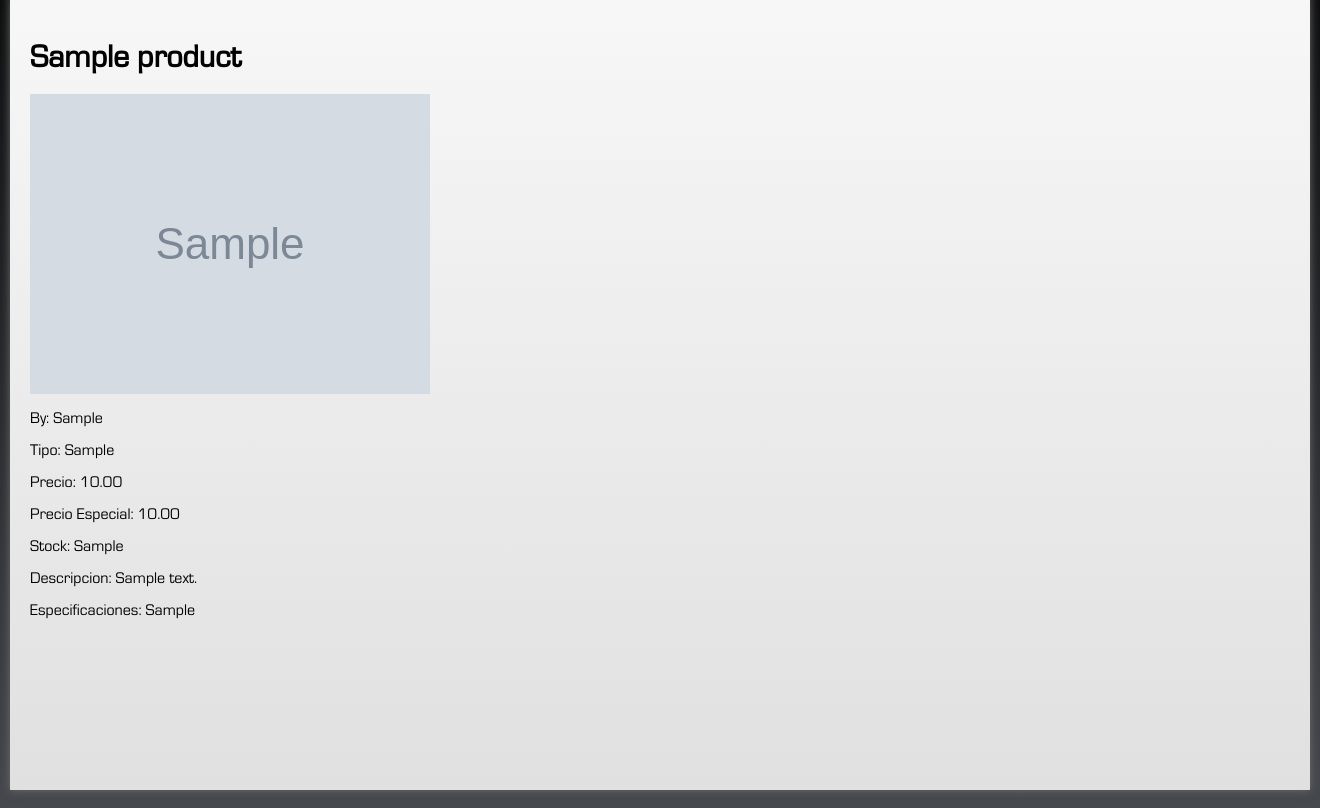
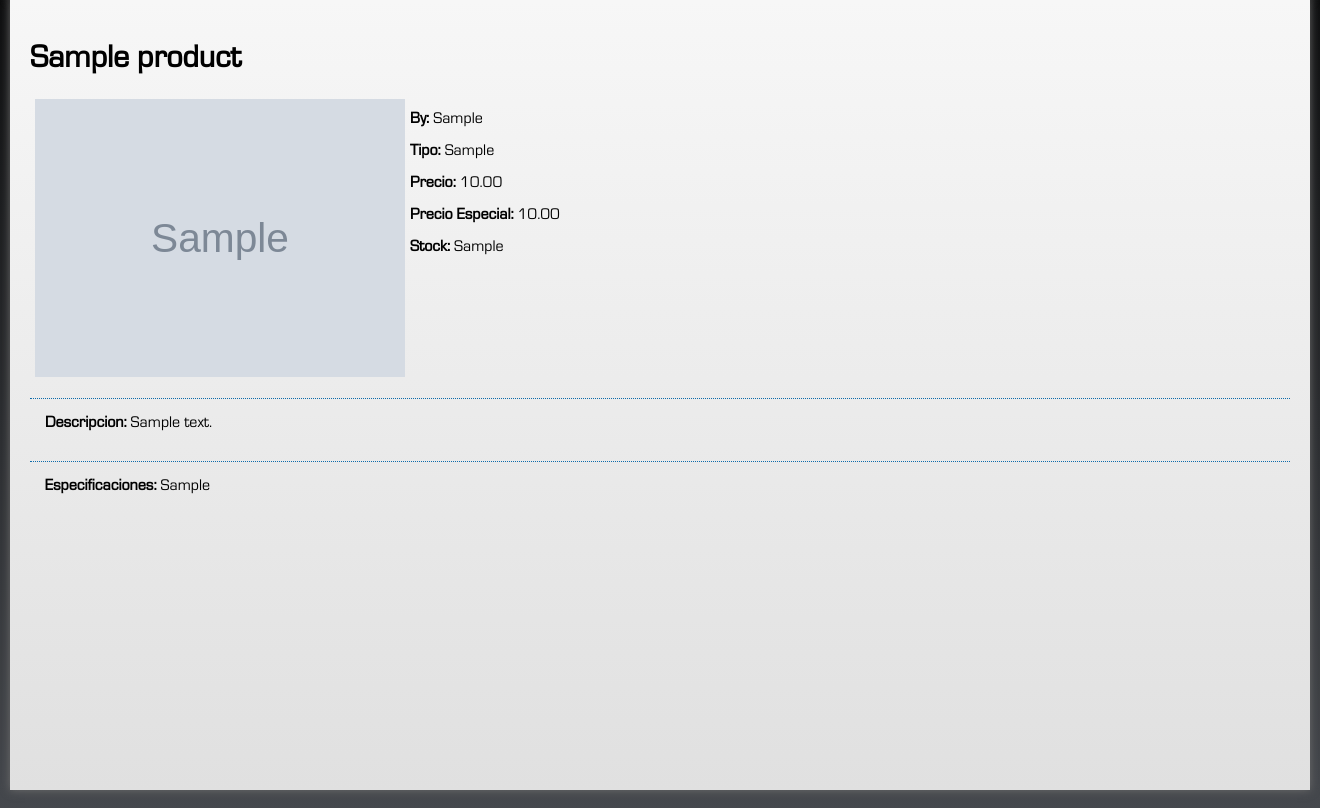
Before and after one commit to Rodarc20/wstore, a Django app: page /store/product/1/ in a window 1320 px wide. Shown: the part 196-1004 px from the top of the page. Run offline with Django 3.2, Linux system fonts and the light colour scheme; tables that the repository leaves empty hold one stand-in row (values such as "Sample post"); grey boxes marked "Sample" are stand-in pictures.

Commit message:
increase the order in the staticsfiles

```diff
--- /dev/null
+++ b/store/static/store/base.css
@@ -0,0 +1,89 @@
+@font-face
+{
+    font-family: eur;
+    src: url('fonts/Eurostile.ttf');
+}
+
+@font-face
+{
+    font-family: Bank;
+    src: url('fonts/bgothm.ttf');
+}
+
+@font-face
+{
+    font-family: ErasM;
+    src: url('fonts/ERASMD.ttf');
+}
+
+body {
+    /*background: black;// url("images/EADSE.png") no-repeat right bottom;*/
+    width: 1300px;
+    margin-left:auto;
+    margin-right:auto;
+    padding: 10px 10px;
+    /*font-family: "Verdana", sans-serif;ckground: rgb(0,0,0); /* Old browsers */
+    font-family: eur;
+    background: -moz-linear-gradient(top,  rgba(0,0,0,1) 0%, rgba(69,72,77,1) 100%); /* FF3.6+ */
+    background: -webkit-gradient(linear, left top, left bottom, color-stop(0%,rgba(0,0,0,1)), color-stop(100%,rgba(69,72,77,1))); /* Chrome,Safari4+ */
+    background: -webkit-linear-gradient(top,  rgba(0,0,0,1) 0%,rgba(69,72,77,1) 100%); /* Chrome10+,Safari5.1+ */
+    background: -o-linear-gradient(top,  rgba(0,0,0,1) 0%,rgba(69,72,77,1) 100%); /* Opera 11.10+ */
+    background: -ms-linear-gradient(top,  rgba(0,0,0,1) 0%,rgba(69,72,77,1) 100%); /* IE10+ */
+    background: linear-gradient(to bottom,  rgba(0,0,0,1) 0%,rgba(69,72,77,1) 100%); /* W3C */
+    filter: progid:DXImageTransform.Microsoft.gradient( startColorstr='#000000', endColorstr='#45484d',GradientType=0 ); /* IE6-9 */
+    /*background: #eeeeee; // Old browsers
+    background: -moz-linear-gradient(top,  #cccccc  0%,#eeeeee 100%); // FF3.6+
+    background: -webkit-linear-gradient(top, #cccccc  0%,#eeeeee 100%); // Chrome10+,Safari5.1+
+    background: -o-linear-gradient(top, #cccccc  0%,#eeeeee 100% ); // Opera 11.10+
+    background: -ms-linear-gradient(top,  #cccccc  0%,#eeeeee 100%); // IE10+
+    background: linear-gradient(to bottom,  #cccccc  0%,#eeeeee 100%); // W3C */
+}
+
+#content{
+    min-height: 750px;
+    background: rgb(247,247,247); /* Old browsers */
+    background: -moz-linear-gradient(top,  rgba(247,247,247,1) 0%, rgba(224,224,224,1) 100%); /* FF3.6+ */
+    background: -webkit-gradient(linear, left top, left bottom, color-stop(0%,rgba(247,247,247,1)), color-stop(100%,rgba(224,224,224,1))); /* Chrome,Safari4+ */
+    background: -webkit-linear-gradient(top,  rgba(247,247,247,1) 0%,rgba(224,224,224,1) 100%); /* Chrome10+,Safari5.1+ */
+    background: -o-linear-gradient(top,  rgba(247,247,247,1) 0%,rgba(224,224,224,1) 100%); /* Opera 11.10+ */
+    background: -ms-linear-gradient(top,  rgba(247,247,247,1) 0%,rgba(224,224,224,1) 100%); /* IE10+ */
+    background: linear-gradient(to bottom,  rgba(247,247,247,1) 0%,rgba(224,224,224,1) 100%); /* W3C */
+    filter: progid:DXImageTransform.Microsoft.gradient( startColorstr='#f7f7f7', endColorstr='#e0e0e0',GradientType=0 ); /* IE6-9 */
+    padding: 20px 20px;
+    box-shadow: 0px 0px 9px #6e6e6e;
+}
+
+div.clear{
+    clear:both;
+}
+
+#foot{
+    height: 80px;
+    box-shadow: 0px 0px 9px #6e6e6e;
+    background: rgb(69,72,77); /* Old browsers */
+    background: -moz-linear-gradient(top,  rgba(69,72,77,1) 0%, rgba(0,0,0,1) 100%); /* FF3.6+ */
+    background: -webkit-gradient(linear, left top, left bottom, color-stop(0%,rgba(69,72,77,1)), color-stop(100%,rgba(0,0,0,1))); /* Chrome,Safari4+ */
+    background: -webkit-linear-gradient(top,  rgba(69,72,77,1) 0%,rgba(0,0,0,1) 100%); /* Chrome10+,Safari5.1+ */
+    background: -o-linear-gradient(top,  rgba(69,72,77,1) 0%,rgba(0,0,0,1) 100%); /* Opera 11.10+ */
+    background: -ms-linear-gradient(top,  rgba(69,72,77,1) 0%,rgba(0,0,0,1) 100%); /* IE10+ */
+    background: linear-gradient(to bottom,  rgba(69,72,77,1) 0%,rgba(0,0,0,1) 100%); /* W3C */
+    filter: progid:DXImageTransform.Microsoft.gradient( startColorstr='#45484d', endColorstr='#000000',GradientType=0 ); /* IE6-9 */
+}
+
+#foot div{
+    float: left;
+}
+#foot div{
+    float: left;
+}
+
+#foot h2{
+    margin-left: 10px;
+    font-family: eur;
+    font-size: 15px;
+    color: rgb(250, 250, 250);
+    /*text-shadow: 0px 0px 3px #aeaeae;*/
+}
+#paginas a{
+    float: left;
+}
--- /dev/null
+++ b/store/static/store/detailProduct.css
@@ -0,0 +1,73 @@
+.product a:link {
+    color: rgb(13, 107, 170);
+    text-decoration: none;
+}
+.product a:visited{
+    color: rgb(13, 107, 170);
+    text-decoration: none;
+}
+.product a:hover {
+    color: black;
+    text-decoration: none;
+}
+.product a:active{
+    color: black;
+    text-decoration: none;
+}
+
+#imagen{
+    float: left;
+}
+
+#prod{/*imagen dentro del div imagen*/
+    margin: 5px 5px 5px 5px;
+    width: 370px;
+}
+#info{/* esto solo funciona en artistD.py deberia tener su prpopio css conrregir cuando tenga mas tiempo
+    /*margin: 2px 2px;*/
+    float:left;
+}
+
+#description p{
+    /*border-top-style : solid;*/
+    border-top-style : dotted;
+    /*border-top-color : #e0e0e0;*/
+    border-top-color : rgb(13, 107, 170);
+    border-top-width: 1px;
+    padding: 15px 15px 15px 15px;
+}
+.productName{
+    font-weight: bold;
+    font-size: 18px;
+}
+.boldmark{
+    font-weight: bold;
+}
+/*#menu{
+    overflow: hidden;
+    border: 1px solid;
+    width:100%;
+}
+#menu div{
+    float:left;
+}
+#menu2{
+    overflow: hidden;
+    width:100%;
+}
+#menu2 ul{
+    list-style-type: none;
+    margin:0;
+    padding:0;
+    overflow: hidden;
+}
+#menu2 li{
+    float:left;
+}
+div.clear{
+    clear:both;
+}
+h1 {
+    color: rgba(31, 107, 183, 1);
+    text-shadow: 2px 2px 2px #6e6e6e;
+}
--- a/store/static/store/listProduct.css
+++ b/store/static/store/listProduct.css
@@ -1,43 +1,3 @@
-@font-face
-{
-    font-family: eur;
-    src: url('fonts/Eurostile.ttf');
-}
-
-@font-face
-{
-    font-family: Bank;
-    src: url('fonts/bgothm.ttf');
-}
-
-@font-face
-{
-    font-family: ErasM;
-    src: url('fonts/ERASMD.ttf');
-}
-
-body {
-    /*background: black;// url("images/EADSE.png") no-repeat right bottom;*/
-    width: 1300px;
-    margin-left:auto;
-    margin-right:auto;
-    padding: 10px 10px;
-    /*font-family: "Verdana", sans-serif;ckground: rgb(0,0,0); /* Old browsers */
-    font-family: eur;
-    background: -moz-linear-gradient(top,  rgba(0,0,0,1) 0%, rgba(69,72,77,1) 100%); /* FF3.6+ */
-    background: -webkit-gradient(linear, left top, left bottom, color-stop(0%,rgba(0,0,0,1)), color-stop(100%,rgba(69,72,77,1))); /* Chrome,Safari4+ */
-    background: -webkit-linear-gradient(top,  rgba(0,0,0,1) 0%,rgba(69,72,77,1) 100%); /* Chrome10+,Safari5.1+ */
-    background: -o-linear-gradient(top,  rgba(0,0,0,1) 0%,rgba(69,72,77,1) 100%); /* Opera 11.10+ */
-    background: -ms-linear-gradient(top,  rgba(0,0,0,1) 0%,rgba(69,72,77,1) 100%); /* IE10+ */
-    background: linear-gradient(to bottom,  rgba(0,0,0,1) 0%,rgba(69,72,77,1) 100%); /* W3C */
-    filter: progid:DXImageTransform.Microsoft.gradient( startColorstr='#000000', endColorstr='#45484d',GradientType=0 ); /* IE6-9 */
-    /*background: #eeeeee; // Old browsers
-    background: -moz-linear-gradient(top,  #cccccc  0%,#eeeeee 100%); // FF3.6+
-    background: -webkit-linear-gradient(top, #cccccc  0%,#eeeeee 100%); // Chrome10+,Safari5.1+
-    background: -o-linear-gradient(top, #cccccc  0%,#eeeeee 100% ); // Opera 11.10+
-    background: -ms-linear-gradient(top,  #cccccc  0%,#eeeeee 100%); // IE10+
-    background: linear-gradient(to bottom,  #cccccc  0%,#eeeeee 100%); // W3C */
-}
 .product a:link {
     color: rgb(13, 107, 170);
     text-decoration: none;
@@ -53,19 +13,6 @@ body {
 .product a:active{
     color: black;
     text-decoration: none;
-}
-#content{
-    min-height: 750px;
-    background: rgb(247,247,247); /* Old browsers */
-    background: -moz-linear-gradient(top,  rgba(247,247,247,1) 0%, rgba(224,224,224,1) 100%); /* FF3.6+ */
-    background: -webkit-gradient(linear, left top, left bottom, color-stop(0%,rgba(247,247,247,1)), color-stop(100%,rgba(224,224,224,1))); /* Chrome,Safari4+ */
-    background: -webkit-linear-gradient(top,  rgba(247,247,247,1) 0%,rgba(224,224,224,1) 100%); /* Chrome10+,Safari5.1+ */
-    background: -o-linear-gradient(top,  rgba(247,247,247,1) 0%,rgba(224,224,224,1) 100%); /* Opera 11.10+ */
-    background: -ms-linear-gradient(top,  rgba(247,247,247,1) 0%,rgba(224,224,224,1) 100%); /* IE10+ */
-    background: linear-gradient(to bottom,  rgba(247,247,247,1) 0%,rgba(224,224,224,1) 100%); /* W3C */
-    filter: progid:DXImageTransform.Microsoft.gradient( startColorstr='#f7f7f7', endColorstr='#e0e0e0',GradientType=0 ); /* IE6-9 */
-    padding: 20px 20px;
-    box-shadow: 0px 0px 9px #6e6e6e;
 }
 div.product{
     word-wrap: break-word;
@@ -111,36 +58,6 @@ div.product img{
     font-weight: bold;
     font-size: 18px;
 }
-div.clear{
-    clear:both;
-}
-#foot{
-    height: 80px;
-    box-shadow: 0px 0px 9px #6e6e6e;
-    background: rgb(69,72,77); /* Old browsers */
-    background: -moz-linear-gradient(top,  rgba(69,72,77,1) 0%, rgba(0,0,0,1) 100%); /* FF3.6+ */
-    background: -webkit-gradient(linear, left top, left bottom, color-stop(0%,rgba(69,72,77,1)), color-stop(100%,rgba(0,0,0,1))); /* Chrome,Safari4+ */
-    background: -webkit-linear-gradient(top,  rgba(69,72,77,1) 0%,rgba(0,0,0,1) 100%); /* Chrome10+,Safari5.1+ */
-    background: -o-linear-gradient(top,  rgba(69,72,77,1) 0%,rgba(0,0,0,1) 100%); /* Opera 11.10+ */
-    background: -ms-linear-gradient(top,  rgba(69,72,77,1) 0%,rgba(0,0,0,1) 100%); /* IE10+ */
-    background: linear-gradient(to bottom,  rgba(69,72,77,1) 0%,rgba(0,0,0,1) 100%); /* W3C */
-    filter: progid:DXImageTransform.Microsoft.gradient( startColorstr='#45484d', endColorstr='#000000',GradientType=0 ); /* IE6-9 */
-}
-
-#foot div{
-    float: left;
-}
-
-#foot h2{
-    margin-left: 10px;
-    font-family: eur;
-    font-size: 15px;
-    color: rgb(250, 250, 250);
-    /*text-shadow: 0px 0px 3px #aeaeae;*/
-}
-#paginas a{
-    float: left;
-}
 /*#menu{
     overflow: hidden;
     border: 1px solid;
--- a/store/static/store/menu.css
+++ b/store/static/store/menu.css
@@ -18,27 +18,19 @@ src: url('fonts/ERASMD.ttf');
 
 #menu{
     overflow: hidden;
-    border: 1px solid;
     width:100%;
 }
-#menu div{
-    float:left;
-}
-#menu2{
-    overflow: hidden;
-    width:100%;
-}
-#menu2 ul{
+#menu ul{
     list-style-type: none;
     margin:0;
     padding:0;
     overflow: hidden;
 }
-#menu2 li{
+#menu li{
     width:20%;
     float:left;
 }
-#menu2 a:link, a:visited{
+#menu a:link, a:visited{
     display: block;
     width: 100%;
     padding: 4px;
@@ -53,7 +45,7 @@ src: url('fonts/ERASMD.ttf');
     -o-transition: all 0.3s ease; /* Efecto de transición para cuandocolocamos en mouse encima del botón para un determinado navegador */
     transition: all 0.3s ease; /* Efecto de transición para cuandocolocamos en mouse encima del botón para un determinado navegador */
 }
-#menu2 a:hover, a:active{
+#menu a:hover, a:active{
     background-color: rgb(55, 167, 242);
     -webkit-transition: all 0.3s ease;
     -moz-transition: all 0.3s ease;
--- a/store/templates/store/detailProduct.html
+++ b/store/templates/store/detailProduct.html
@@ -2,7 +2,8 @@
 
 {% load staticfiles %}
 {% block styles %}
-<link rel="stylesheet" type = "text/css" href="{% static 'store/listProduct.css' %}" />
+<link rel="stylesheet" type = "text/css" href="{% static 'store/base.css' %}" />
+<link rel="stylesheet" type = "text/css" href="{% static 'store/detailProduct.css' %}" />
 <link rel="stylesheet" type = "text/css" href="{% static 'store/menu.css' %}" />
 <link rel="stylesheet" type = "text/css" href="{% static 'store/header.css' %}" />
 {% endblock %}
@@ -21,7 +22,7 @@
 {% endblock %}
 
 {% block menu %}
-    <div id="menu2">
+    <div id="menu">
         <ul>
             <li><a href="{% url 'store:listProducts' %}">Inicio</a></li>
             <li><a href="">Productos</a></li>
@@ -38,14 +39,15 @@
         <img id="prod" src="{{ product.image.url }}" alt="{{ product.nombre}}">
     </div>
     <div id="info">
-        <p>By: {{ product.marca }}</p>
-        <p>Tipo: {{ product.product_type}}</p>
-        <p>Precio: {{ product.price }}</p>
-        <p>Precio Especial: {{ product.special_price }}</p>
-        <p>Stock: {{ product.stock}}</p>
+        <p><span class="boldmark">By:</span> {{ product.marca }}</p>
+        <p><span class="boldmark">Tipo:</span> {{ product.product_type}}</p>
+        <p><span class="boldmark">Precio:</span> {{ product.price }}</p>
+        <p><span class="boldmark">Precio Especial:</span> {{ product.special_price }}</p>
+        <p><span class="boldmark">Stock:</span> {{ product.stock}}</p>
     </div>
+    <div class="clear"></div>
     <div id="description">
-        <p>Descripcion: {{ product.description }}</p>
-        <p>Especificaciones: {{ product.spec }}</p>
+        <p><span class="boldmark">Descripcion:</span> {{ product.description }}</p>
+        <p><span class="boldmark">Especificaciones:</span> {{ product.spec }}</p>
     </div>
 {% endblock %}
--- a/store/templates/store/listProducts.html
+++ b/store/templates/store/listProducts.html
@@ -2,6 +2,7 @@
 
 {% load staticfiles %}
 {% block styles %}
+<link rel="stylesheet" type = "text/css" href="{% static 'store/base.css' %}" />
 <link rel="stylesheet" type = "text/css" href="{% static 'store/listProduct.css' %}" />
 <link rel="stylesheet" type = "text/css" href="{% static 'store/menu.css' %}" />
 <link rel="stylesheet" type = "text/css" href="{% static 'store/header.css' %}" />
@@ -20,7 +21,7 @@
     <div class="clear"></div>
 {% endblock %}
 {% block menu %}
-    <div id="menu2">
+    <div id="menu">
         <ul>
             <li><a href="{% url 'store:listProducts' %}">Inicio</a></li>
             <li><a href="">Productos</a></li>
```
